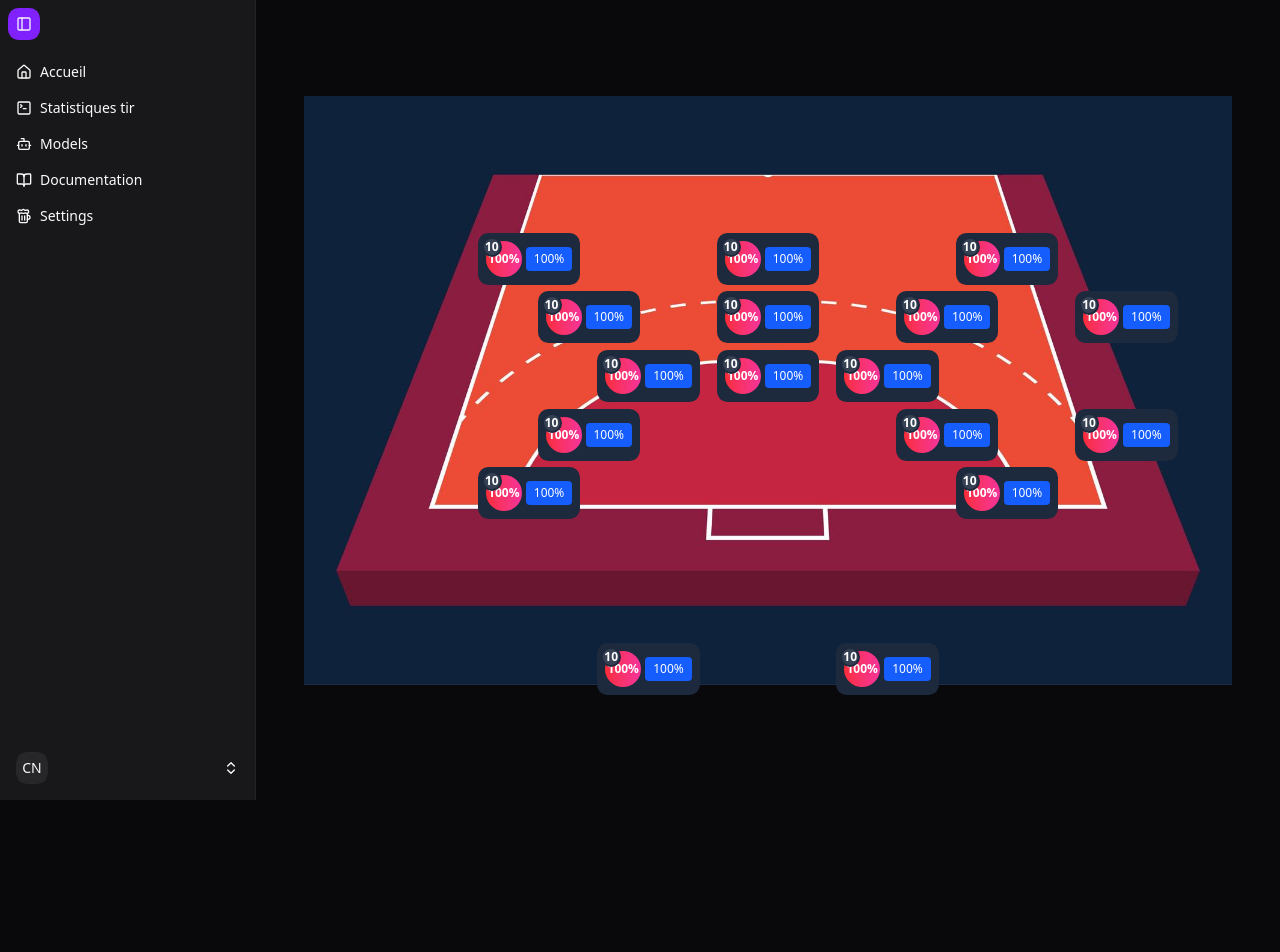
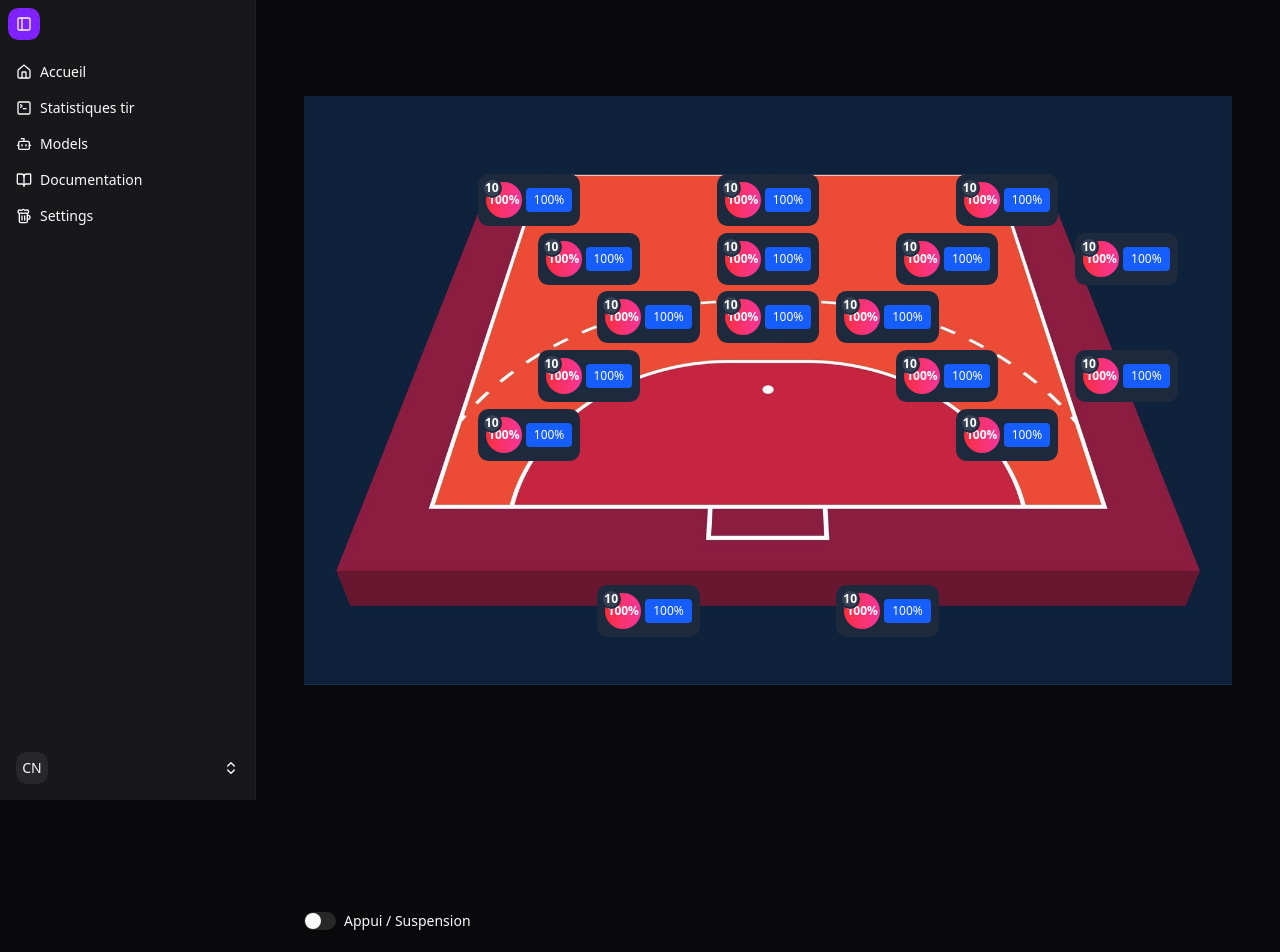
Before and after one commit to AnsseauMattheo/SaeHandDBut3-Front, a React (Vite) app: page /DashBoard/StatTir in a window 1280 px wide. Shown: the top 952 px of the page. Built offline with nearby package versions, Linux system fonts and the light colour scheme; no server answers.

Commit message:
ajustement grid + switch button

```diff
--- a/package.json
+++ b/package.json
@@ -18,6 +18,7 @@
     "@radix-ui/react-scroll-area": "^1.2.10",
     "@radix-ui/react-separator": "^1.1.7",
     "@radix-ui/react-slot": "^1.2.3",
+    "@radix-ui/react-switch": "^1.2.6",
     "@radix-ui/react-tooltip": "^1.2.8",
     "@tailwindcss/vite": "^4.1.13",
     "axios": "^1.11.0",
--- a/src/Pages/StatTir.jsx
+++ b/src/Pages/StatTir.jsx
@@ -1,8 +1,10 @@
-import React, { useEffect, useState } from "react";
+import React, {useEffect, useState} from "react";
 import CarteTirs from "../components/CarteTirs.jsx";
 import DonneeTir from "../components/DonneeTir.jsx";
 import axios from "axios";
 import ListComponent from "../components/ListComponent.jsx";
+import {Label} from "../components/ui/label.jsx";
+import {Switch} from "../components/ui/switch.jsx";
 
 export default function StatTir() {
 
@@ -10,8 +12,20 @@
 
     const [joueuses, setJoueuses] = useState([]);
 
+    const [appuit, setAppuit] = useState(true);
+    console.log(appuit);
+
+    const handleAppuits = () => {
+        if (appuit) {
+            setAppuit(false);
+        } else {
+            setAppuit(true);
+        }
+
+    }
+
     useEffect(() => {
-        axios.get("http://localhost:8080/data/getTirs", { withCredentials: true }).then((res) => {
+        axios.get("http://localhost:8080/data/getTirs", {withCredentials: true}).then((res) => {
             console.log(res.data);
             setDatas(res.data)
             joueusesListe(res.data);
@@ -32,14 +46,21 @@
     }
 
     return (
+        <>
             <div className="flex h-screen">
 
                 <div className="flex-shrink-0">
                 </div>
 
                 <div className="flex-1 relative">
-            <CarteTirs />
+                    <CarteTirs/>
                 </div>
             </div>
+            <div className="flex items-center space-x-2">
+                <Switch id="switcher" onClick={handleAppuits}/>
+                <Label htmlFor="switcher">Appui / Suspension</Label>
+            </div>
+        </>
+
     );
 }
--- a/src/components/CarteTirs.jsx
+++ b/src/components/CarteTirs.jsx
@@ -10,23 +10,23 @@
 
 
     const blocks = [
-        [94],
-        [80],
-        [66],
-        [68],
-        [70],
-        [86],
-        [102],
-        [59],
-        [89],
-        [141],
-        [145],
+        [79],
+        [65],
+        [51],
+        [23],
+        [55],
+        [71],
+        [87],
+        [44],
+        [74],
+        [126],
+        [130],
         [53],
         [38],
-        [50],
-        [56],
-        [34],
-        [42],
+        [35],
+        [41],
+        [19],
+        [27],
     ];
 
     const caseToBlock = {};
--- /dev/null
+++ b/src/components/ui/switch.jsx
@@ -0,0 +1,27 @@
+import * as React from "react"
+import * as SwitchPrimitive from "@radix-ui/react-switch"
+
+import { cn } from "@/lib/utils"
+
+function Switch({
+  className,
+  ...props
+}) {
+  return (
+    <SwitchPrimitive.Root
+      data-slot="switch"
+      className={cn(
+        "peer data-[state=checked]:bg-primary data-[state=unchecked]:bg-input focus-visible:border-ring focus-visible:ring-ring/50 dark:data-[state=unchecked]:bg-input/80 inline-flex h-[1.15rem] w-8 shrink-0 items-center rounded-full border border-transparent shadow-xs transition-all outline-none focus-visible:ring-[3px] disabled:cursor-not-allowed disabled:opacity-50",
+        className
+      )}
+      {...props}>
+      <SwitchPrimitive.Thumb
+        data-slot="switch-thumb"
+        className={cn(
+          "bg-background dark:data-[state=unchecked]:bg-foreground dark:data-[state=checked]:bg-primary-foreground pointer-events-none block size-4 rounded-full ring-0 transition-transform data-[state=checked]:translate-x-[calc(100%-2px)] data-[state=unchecked]:translate-x-0"
+        )} />
+    </SwitchPrimitive.Root>
+  );
+}
+
+export { Switch }
```
Also changed, not shown: 1 other file (tests, documents, lock files or other folders). Lines whose indentation alone changed are shown as unchanged.
